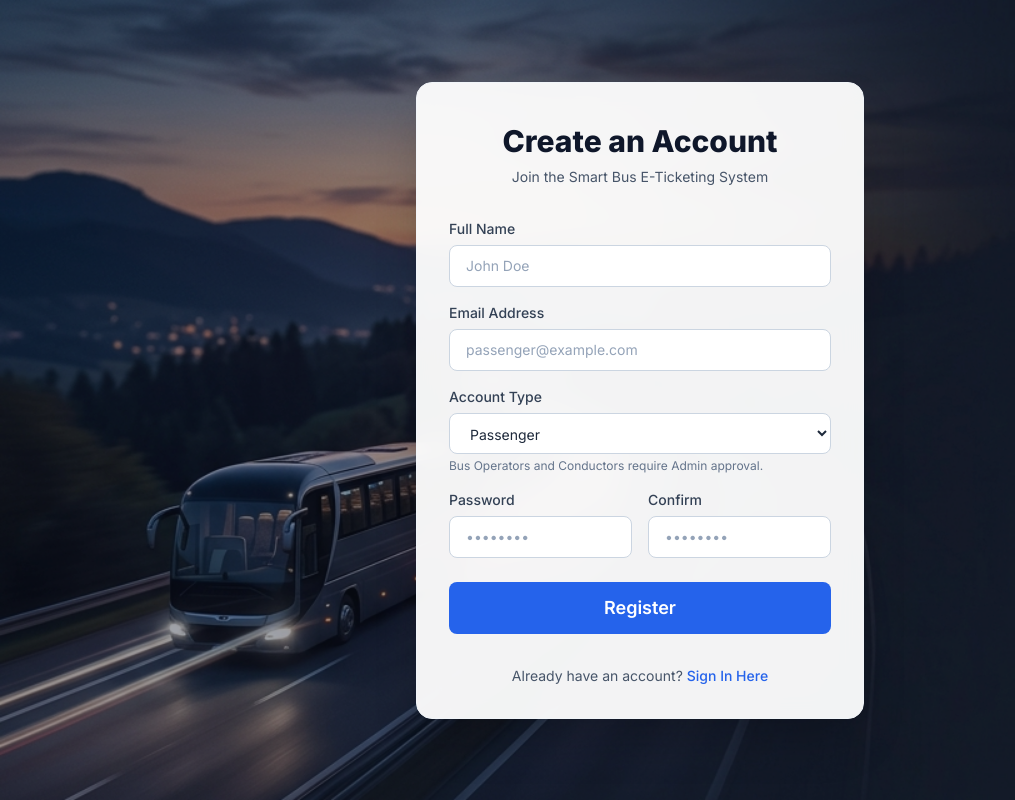
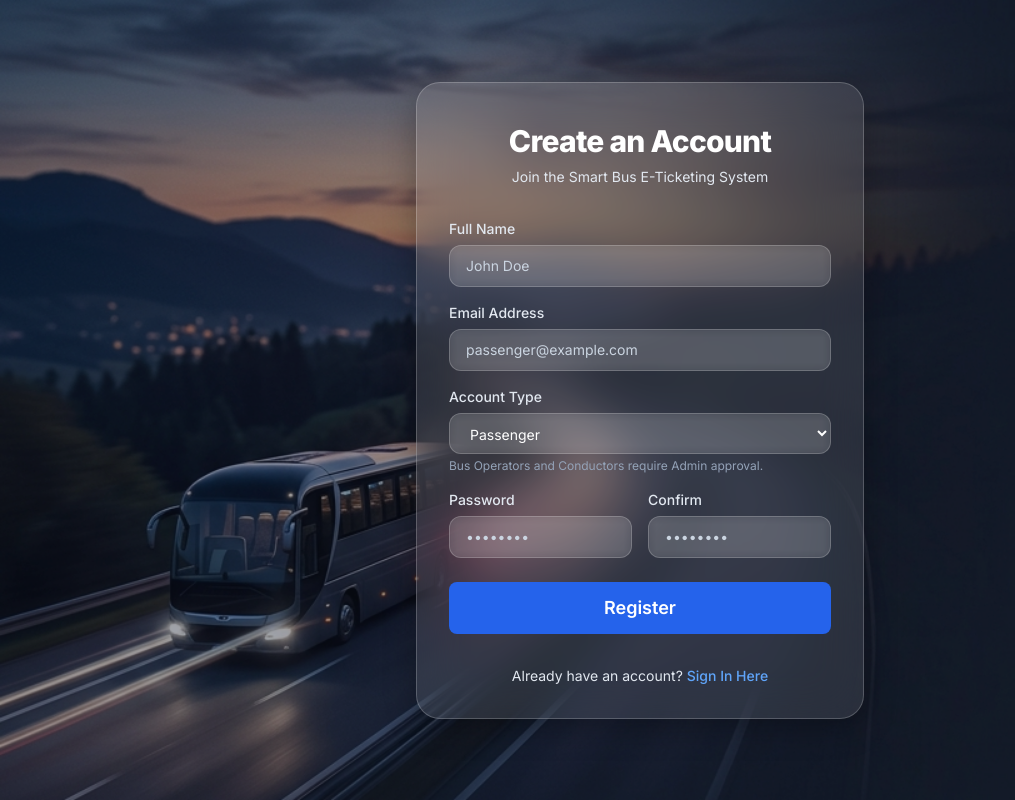
Before and after one commit to dmethwan-cloud/Group_14_Bus_Managment_System, a React (Vite) app in the folder frontend/: page /register in a window 1280 px wide. Shown: the whole page, without its empty margins (0-1015 px from the left). Built offline with nearby package versions, Linux system fonts and the light colour scheme; no server answers.

Commit message:
login and register UI changes
changes to UI

```diff
--- a/frontend/src/index.css
+++ b/frontend/src/index.css
@@ -62,6 +62,35 @@
     @apply bg-white/80 backdrop-blur-md border border-white/20 shadow-xl rounded-2xl p-8;
   }
 
+  /* Auth Glassmorphism */
+  .auth-card {
+    @apply max-w-md w-full space-y-8 bg-white/10 backdrop-blur-xl p-8 rounded-3xl shadow-[0_8px_32px_0_rgba(0,0,0,0.3)] border border-white/20 relative z-10;
+  }
+
+  .auth-title {
+    @apply mt-2 text-center text-3xl font-extrabold text-white tracking-tight;
+  }
+
+  .auth-subtitle {
+    @apply mt-2 text-center text-sm text-slate-200;
+  }
+
+  .auth-label {
+    @apply block text-sm font-medium text-slate-200 mb-1.5;
+  }
+
+  .auth-input {
+    @apply w-full px-4 py-2.5 border border-white/20 rounded-xl text-sm
+           bg-white/10 text-white placeholder-slate-300
+           focus:outline-none focus:ring-2 focus:ring-primary-400 focus:border-transparent
+           transition-all duration-200 backdrop-blur-sm;
+  }
+
+  /* Option styles for select dropdown in dark theme */
+  .auth-input option {
+    @apply bg-slate-800 text-white;
+  }
+
   .gradient-bg {
     @apply bg-gradient-to-br from-primary-600 to-indigo-900;
   }
--- a/frontend/src/pages/auth/LoginPage.jsx
+++ b/frontend/src/pages/auth/LoginPage.jsx
@@ -49,12 +49,12 @@ const LoginPage = () => {
       style={{ backgroundImage: "url('/images/bus_home_bg.png')" }}
     >
       <div className="absolute inset-0 bg-slate-900/40 z-0 pointer-events-none"></div>
-      <div className="max-w-md w-full space-y-8 bg-white/95 backdrop-blur-md p-8 rounded-2xl shadow-2xl border border-slate-100 relative z-10">
+      <div className="auth-card">
         <div>
-          <h2 className="mt-2 text-center text-3xl font-extrabold text-slate-900">
+          <h2 className="auth-title">
             Welcome Back
           </h2>
-          <p className="mt-2 text-center text-sm text-slate-600">
+          <p className="auth-subtitle">
             Sign in to access the Smart Bus System
           </p>
         </div>
@@ -68,13 +68,13 @@ const LoginPage = () => {
 
           <div className="space-y-4">
             <div>
-              <label htmlFor="email" className="input-label">Email address</label>
+              <label htmlFor="email" className="auth-label">Email address</label>
               <input
                 id="email"
                 name="email"
                 type="email"
                 required
-                className="input-field"
+                className="auth-input"
                 placeholder="passenger@example.com"
                 value={formData.email}
                 onChange={handleChange}
@@ -83,8 +83,8 @@ const LoginPage = () => {
 
             <div>
               <div className="flex items-center justify-between">
-                <label htmlFor="password" className="input-label">Password</label>
-                <Link to="/forgot-password" className="text-sm font-medium text-primary-600 hover:text-primary-500 mb-1.5">
+                <label htmlFor="password" className="auth-label">Password</label>
+                <Link to="/forgot-password" className="text-sm font-medium text-primary-400 hover:text-primary-300 mb-1.5">
                   Forgot Password?
                 </Link>
               </div>
@@ -94,14 +94,14 @@ const LoginPage = () => {
                   name="password"
                   type={showPassword ? "text" : "password"}
                   required
-                  className="input-field pr-10"
+                  className="auth-input pr-10"
                   placeholder="••••••••"
                   value={formData.password}
                   onChange={handleChange}
                 />
                 <button
                   type="button"
-                  className="absolute inset-y-0 right-0 pr-3 flex items-center text-sm leading-5 text-gray-500 hover:text-gray-700 focus:outline-none"
+                  className="absolute inset-y-0 right-0 pr-3 flex items-center text-sm leading-5 text-slate-400 hover:text-white focus:outline-none"
                   onClick={() => setShowPassword(!showPassword)}
                 >
                   {showPassword ? (
@@ -131,9 +131,9 @@ const LoginPage = () => {
         </form>
 
         <div className="text-center text-sm">
-          <p className="text-slate-600">
+          <p className="text-slate-200">
             Don't have an account?{' '}
-            <Link to="/register" className="font-medium text-primary-600 hover:text-primary-500">
+            <Link to="/register" className="font-medium text-primary-400 hover:text-primary-300">
               Register
             </Link>
           </p>
--- a/frontend/src/pages/auth/RegisterPage.jsx
+++ b/frontend/src/pages/auth/RegisterPage.jsx
@@ -53,12 +53,12 @@ const RegisterPage = () => {
       style={{ backgroundImage: "url('/images/bus_home_bg.png')" }}
     >
       <div className="absolute inset-0 bg-slate-900/40 z-0 pointer-events-none"></div>
-      <div className="max-w-md w-full space-y-8 bg-white/95 backdrop-blur-md p-8 rounded-2xl shadow-2xl border border-slate-100 relative z-10">
+      <div className="auth-card">
         <div>
-          <h2 className="mt-2 text-center text-3xl font-extrabold text-slate-900">
+          <h2 className="auth-title">
             Create an Account
           </h2>
-          <p className="mt-2 text-center text-sm text-slate-600">
+          <p className="auth-subtitle">
             Join the Smart Bus E-Ticketing System
           </p>
         </div>
@@ -77,13 +77,13 @@ const RegisterPage = () => {
 
           <div className="space-y-4">
             <div>
-              <label htmlFor="full_name" className="input-label">Full Name</label>
+              <label htmlFor="full_name" className="auth-label">Full Name</label>
               <input
                 id="full_name"
                 name="full_name"
                 type="text"
                 required
-                className="input-field"
+                className="auth-input"
                 placeholder="John Doe"
                 value={formData.full_name}
                 onChange={handleChange}
@@ -91,13 +91,13 @@ const RegisterPage = () => {
             </div>
 
             <div>
-              <label htmlFor="email" className="input-label">Email Address</label>
+              <label htmlFor="email" className="auth-label">Email Address</label>
               <input
                 id="email"
                 name="email"
                 type="email"
                 required
-                className="input-field"
+                className="auth-input"
                 placeholder="passenger@example.com"
                 value={formData.email}
                 onChange={handleChange}
@@ -105,11 +105,11 @@ const RegisterPage = () => {
             </div>
 
             <div>
-              <label htmlFor="role" className="input-label">Account Type</label>
+              <label htmlFor="role" className="auth-label">Account Type</label>
               <select
                 id="role"
                 name="role"
-                className="input-field"
+                className="auth-input"
                 value={formData.role}
                 onChange={handleChange}
               >
@@ -117,33 +117,33 @@ const RegisterPage = () => {
                 <option value="operator">Bus Operator</option>
                 <option value="conductor">Conductor</option>
               </select>
-              <p className="text-xs text-slate-500 mt-1">Bus Operators and Conductors require Admin approval.</p>
+              <p className="text-xs text-slate-400 mt-1">Bus Operators and Conductors require Admin approval.</p>
             </div>
 
             <div className="grid grid-cols-2 gap-4">
               <div>
-                <label htmlFor="password" className="input-label">Password</label>
+                <label htmlFor="password" className="auth-label">Password</label>
                 <input
                   id="password"
                   name="password"
                   type="password"
                   required
                   autoComplete="new-password"
-                  className="input-field"
+                  className="auth-input"
                   placeholder="••••••••"
                   value={formData.password}
                   onChange={handleChange}
                 />
               </div>
               <div>
-                <label htmlFor="password2" className="input-label">Confirm</label>
+                <label htmlFor="password2" className="auth-label">Confirm</label>
                 <input
                   id="password2"
                   name="password2"
                   type="password"
                   required
                   autoComplete="new-password"
-                  className="input-field"
+                  className="auth-input"
                   placeholder="••••••••"
                   value={formData.password2}
                   onChange={handleChange}
@@ -164,9 +164,9 @@ const RegisterPage = () => {
         </form>
 
         <div className="text-center text-sm">
-          <p className="text-slate-600">
+          <p className="text-slate-200">
             Already have an account?{' '}
-            <Link to="/login" className="font-medium text-primary-600 hover:text-primary-500">
+            <Link to="/login" className="font-medium text-primary-400 hover:text-primary-300">
               Sign In Here
             </Link>
           </p>
```
